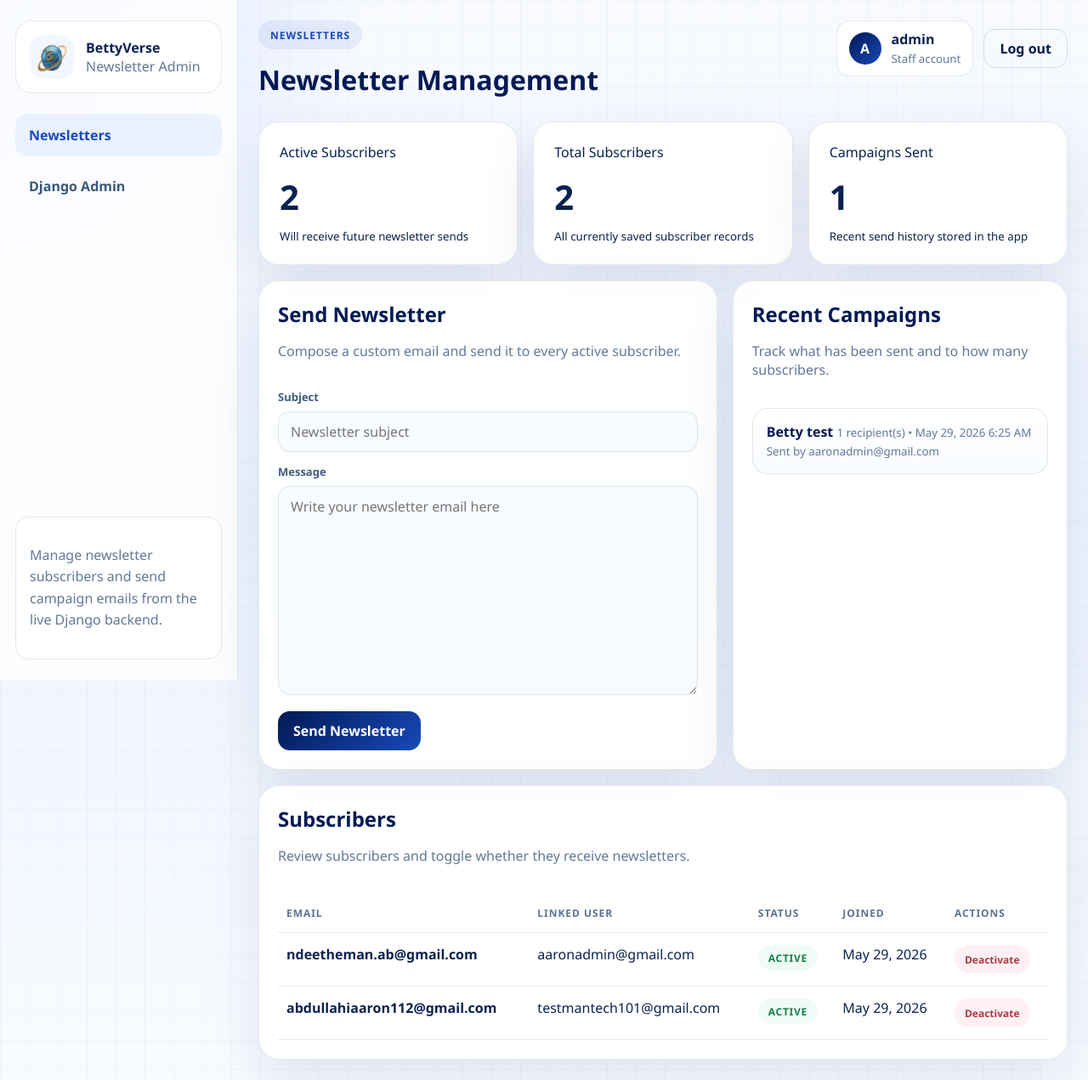
After one commit to AaronTech112/BettyVerse-Backend, a Django app: page /admin-panel/newsletters/ in a window 1280 px wide. The commit adds this page. Shown: the whole page at 85% size. Run offline with Django 5.2, Linux system fonts and the light colour scheme; a user stored in the database is signed in; data comes from the database, SQL or seed files in the repository; both versions use the stored data as it was after the commit.

Commit message:
news letter

```diff
--- a/core/forms.py
+++ b/core/forms.py
@@ -1,7 +1,7 @@
 from django import forms
 from django.contrib.auth.forms import AuthenticationForm
 from django.contrib.auth.forms import UserCreationForm
-from .models import Booking, User
+from .models import Booking, NewsletterCampaign, NewsletterSubscriber, User
 
 
 class CustomUserCreationForm(UserCreationForm):
@@ -77,6 +77,32 @@ class EmailVerificationForm(forms.Form):
         return code
 
 
+class NewsletterSubscriptionForm(forms.Form):
+    email = forms.EmailField(
+        widget=forms.EmailInput(
+            attrs={
+                "class": "footer_newsletter_input",
+                "placeholder": "Enter your email address",
+                "aria-label": "Email address",
+                "autocomplete": "email",
+            }
+        )
+    )
+
+    def clean_email(self):
+        return self.cleaned_data["email"].strip().lower()
+
+
+class NewsletterCampaignForm(forms.ModelForm):
+    class Meta:
+        model = NewsletterCampaign
+        fields = ("subject", "body")
+        widgets = {
+            "subject": forms.TextInput(attrs={"placeholder": "Newsletter subject"}),
+            "body": forms.Textarea(attrs={"rows": 10, "placeholder": "Write your newsletter email here"}),
+        }
+
+
 class BookingRequestForm(forms.ModelForm):
     event_datetime = forms.DateTimeField(
         input_formats=(
--- a/core/urls.py
+++ b/core/urls.py
@@ -16,6 +16,10 @@ from .views import (
     DashboardDataView,
     DashboardPasswordChangeView,
     DashboardProfileUpdateView,
+    NewsletterAdminView,
+    NewsletterSubscribeView,
+    NewsletterSubscribeSuccessView,
+    NewsletterSubscriberToggleView,
     BookingView,
     CartView,
     CustomLoginView,
@@ -46,6 +50,8 @@ urlpatterns = [
     path('checkout/stripe/webhook/', CheckoutStripeWebhookView.as_view(), name='checkout_stripe_webhook'),
     path('blog/', BlogView.as_view(), name='blog'),
     path('signup/', SignUpView.as_view(), name='signup'),
+    path('newsletter/subscribe/', NewsletterSubscribeView.as_view(), name='newsletter_subscribe'),
+    path('newsletter/success/', NewsletterSubscribeSuccessView.as_view(), name='newsletter_subscribe_success'),
     path('verify-email/', VerifyEmailView.as_view(), name='verify_email'),
     path('login/', CustomLoginView.as_view(), name='login'),
     path('logout/', LogoutView.as_view(), name='logout'),
@@ -55,6 +61,8 @@ urlpatterns = [
     path('dashboard/address/save/', DashboardAddressSaveView.as_view(), name='dashboard_address_save'),
     path('dashboard/password/change/', DashboardPasswordChangeView.as_view(), name='dashboard_password_change'),
     path('admin-panel/', AdminPanelView.as_view(), name='admin_panel'),
+    path('admin-panel/newsletters/', NewsletterAdminView.as_view(), name='newsletter_admin'),
+    path('admin-panel/newsletters/subscribers/<int:subscriber_id>/toggle/', NewsletterSubscriberToggleView.as_view(), name='newsletter_subscriber_toggle'),
     # Legacy .html URLs (compatibility while frontend transitions to Django URLs)
     path('index.html', HomeView.as_view(), name='home_html'),
     path('about.html', AboutView.as_view(), name='about_html'),
--- a/core/views.py
+++ b/core/views.py
@@ -1,6 +1,7 @@
 import json
 import importlib
 import random
+from urllib.parse import urlencode
 from datetime import timedelta
 from decimal import Decimal, InvalidOperation
 from django.conf import settings
@@ -8,20 +9,39 @@ from django.core.mail import send_mail
 from django.db import transaction
 from django.db.models import Q
 from django.http import HttpResponse, JsonResponse
-from django.shortcuts import get_object_or_404, redirect
+from django.shortcuts import get_object_or_404, redirect, render
+from django.utils.http import url_has_allowed_host_and_scheme
 from django.utils.text import slugify
 from django.utils import timezone
 from django.urls import reverse, reverse_lazy
 from django.views import View
 from django.views.generic import CreateView, TemplateView
-from django.contrib.auth.mixins import LoginRequiredMixin
+from django.contrib.auth.mixins import LoginRequiredMixin, UserPassesTestMixin
 from django.contrib.auth import login, update_session_auth_hash
 from django.contrib.auth.views import LoginView
 from django.contrib import messages
 from django.views.decorators.csrf import csrf_exempt
 from django.utils.decorators import method_decorator
-from .forms import BookingRequestForm, CustomUserCreationForm, EmailAuthenticationForm, EmailVerificationForm
-from .models import AddOn, Address, Booking, Order, OrderItem, OrderItemAddOn, Package, User
+from .forms import (
+    BookingRequestForm,
+    CustomUserCreationForm,
+    EmailAuthenticationForm,
+    EmailVerificationForm,
+    NewsletterCampaignForm,
+    NewsletterSubscriptionForm,
+)
+from .models import (
+    AddOn,
+    Address,
+    Booking,
+    NewsletterCampaign,
+    NewsletterSubscriber,
+    Order,
+    OrderItem,
+    OrderItemAddOn,
+    Package,
+    User,
+)
 
 try:
     import stripe
@@ -81,6 +101,52 @@ def _email_verification_code_is_valid(user, code):
         return False
     expires_at = sent_at + timedelta(minutes=VERIFICATION_CODE_TTL_MINUTES)
     return timezone.now() <= expires_at
+
+
+def _get_safe_next_url(request, fallback_name="home"):
+    next_url = str(
+        request.POST.get("next")
+        or request.GET.get("next")
+        or request.META.get("HTTP_REFERER")
+        or ""
+    ).strip()
+    if next_url and url_has_allowed_host_and_scheme(next_url, {request.get_host()}, require_https=request.is_secure()):
+        return next_url
+    return reverse(fallback_name)
+
+
+def _send_newsletter_campaign(campaign, subscribers):
+    sent_count = 0
+    for subscriber in subscribers:
+        send_mail(
+            campaign.subject,
+            campaign.body,
+            settings.DEFAULT_FROM_EMAIL,
+            [subscriber.email],
+            fail_silently=False,
+        )
+        sent_count += 1
+    campaign.recipient_count = sent_count
+    campaign.sent_at = timezone.now()
+    campaign.save(update_fields=["recipient_count", "sent_at"])
+    return sent_count
+
+
+def _send_newsletter_welcome_email(subscriber):
+    subject = "Welcome to the BettyVerse newsletter"
+    message = (
+        f"Hello,\n\n"
+        f"Welcome to the BettyVerse newsletter.\n\n"
+        f"You are now subscribed with: {subscriber.email}\n\n"
+        "You will receive updates about offers, styling trends, and new package launches."
+    )
+    send_mail(
+        subject,
+        message,
+        settings.DEFAULT_FROM_EMAIL,
+        [subscriber.email],
+        fail_silently=False,
+    )
 
 
 def _resolve_package_image_url(package):
@@ -577,6 +643,127 @@ class CustomLoginView(LoginView):
         return super().form_invalid(form)
 
 
+class StaffRequiredMixin(LoginRequiredMixin, UserPassesTestMixin):
+    login_url = reverse_lazy("login")
+
+    def test_func(self):
+        return bool(self.request.user.is_staff)
+
+    def handle_no_permission(self):
+        if self.request.user.is_authenticated:
+            messages.error(self.request, "You do not have permission to access that page.")
+            return redirect("home")
+        return super().handle_no_permission()
+
+
+class NewsletterSubscribeView(View):
+    def post(self, request, *args, **kwargs):
+        form = NewsletterSubscriptionForm(request.POST)
+        redirect_target = _get_safe_next_url(request)
+
+        if not form.is_valid():
+            messages.error(request, "Please enter a valid email address for the newsletter.")
+            return redirect(redirect_target)
+
+        email = form.cleaned_data["email"]
+        subscriber, created = NewsletterSubscriber.objects.get_or_create(
+            email=email,
+            defaults={
+                "user": request.user if request.user.is_authenticated else None,
+                "is_active": True,
+            },
+        )
+
+        updates = []
+        if not created and not subscriber.is_active:
+            subscriber.is_active = True
+            updates.append("is_active")
+        if request.user.is_authenticated and subscriber.user_id is None:
+            subscriber.user = request.user
+            updates.append("user")
+        if updates:
+            subscriber.save(update_fields=updates)
+
+        status = "already-subscribed"
+        if created or updates:
+            try:
+                _send_newsletter_welcome_email(subscriber)
+            except Exception:
+                messages.error(request, "You were subscribed, but we could not send the welcome email right now.")
+            status = "subscribed"
+
+        query = urlencode(
+            {
+                "email": subscriber.email,
+                "status": status,
+                "return_to": redirect_target,
+            }
+        )
+        return redirect(f"{reverse('newsletter_subscribe_success')}?{query}")
+
+
+class NewsletterSubscribeSuccessView(TemplateView):
+    template_name = "newsletter/success.html"
+
+    def get_context_data(self, **kwargs):
+        context = super().get_context_data(**kwargs)
+        email = str(self.request.GET.get("email") or "").strip().lower()
+        status = str(self.request.GET.get("status") or "subscribed").strip().lower()
+        return_to = _get_safe_next_url(self.request, fallback_name="home")
+        context["subscriber_email"] = email
+        context["subscription_status"] = status
+        context["return_to"] = return_to
+        return context
+
+
+class NewsletterAdminView(StaffRequiredMixin, TemplateView):
+    template_name = "admin-panel/newsletters.html"
+
+    def get_context_data(self, **kwargs):
+        context = super().get_context_data(**kwargs)
+        context["subscribers"] = NewsletterSubscriber.objects.order_by("-created_at")
+        context["campaigns"] = NewsletterCampaign.objects.select_related("sent_by").order_by("-created_at")[:20]
+        context["form"] = kwargs.get("form") or NewsletterCampaignForm()
+        context["active_subscriber_count"] = NewsletterSubscriber.objects.filter(is_active=True).count()
+        return context
+
+    def post(self, request, *args, **kwargs):
+        form = NewsletterCampaignForm(request.POST)
+        subscribers = list(NewsletterSubscriber.objects.filter(is_active=True).order_by("email"))
+
+        if not subscribers:
+            messages.error(request, "There are no active newsletter subscribers to send to yet.")
+            return self.render_to_response(self.get_context_data(form=form))
+
+        if not form.is_valid():
+            messages.error(request, "Please complete the newsletter subject and message.")
+            return self.render_to_response(self.get_context_data(form=form))
+
+        campaign = form.save(commit=False)
+        campaign.sent_by = request.user
+        campaign.save()
+
+        try:
+            sent_count = _send_newsletter_campaign(campaign, subscribers)
+        except Exception as exc:
+            campaign.delete()
+            messages.error(request, f"Unable to send newsletter emails right now: {exc}")
+            return self.render_to_response(self.get_context_data(form=form))
+
+        messages.success(request, f"Newsletter sent successfully to {sent_count} subscriber(s).")
+        return redirect("newsletter_admin")
+
+
+class NewsletterSubscriberToggleView(StaffRequiredMixin, View):
+    def post(self, request, subscriber_id, *args, **kwargs):
+        subscriber = get_object_or_404(NewsletterSubscriber, id=subscriber_id)
+        subscriber.is_active = not subscriber.is_active
+        subscriber.save(update_fields=["is_active", "updated_at"])
+        state = "active" if subscriber.is_active else "inactive"
+        messages.success(request, f"{subscriber.email} is now marked as {state}.")
+        return redirect("newsletter_admin")
+
+
 class DashboardView(LoginRequiredMixin, TemplateView):
     template_name = 'user-dashboard.html'
     login_url = reverse_lazy('login')
--- a/static/admin-panel/admin.css
+++ b/static/admin-panel/admin.css
@@ -109,7 +109,8 @@ textarea {
 }
 
 .admin-auth__notes li::before {
-  content: "+";`r`n  margin-right: 10px;
+  content: "+";
+  margin-right: 10px;
 }
 
 .admin-auth__panel {
@@ -306,13 +307,16 @@ textarea {
 }
 
 .admin-nav__item {
+  display: block;
   text-align: left;
   min-height: 50px;
+  line-height: 50px;
   padding: 0 16px;
   border-radius: 14px;
   background: transparent;
   color: #38577d;
   font-weight: 700;
+  text-decoration: none;
 }
 
 .admin-nav__item.is-active,
--- a/templates/admin-panel/index.html
+++ b/templates/admin-panel/index.html
@@ -64,6 +64,7 @@
           <button class="admin-nav__item" type="button" data-admin-view-trigger="packages">Packages</button>
           <button class="admin-nav__item" type="button" data-admin-view-trigger="bookings">Bookings</button>
           <button class="admin-nav__item" type="button" data-admin-view-trigger="orders">Orders</button>
+          <a class="admin-nav__item" href="{% url 'newsletter_admin' %}">Newsletters</a>
         </nav>
         <div class="admin-sidebar__footer">
           <p>This panel is not linked from the public site.</p>
--- /dev/null
+++ b/templates/admin-panel/newsletters.html
@@ -0,0 +1,181 @@
+{% load static %}
+<!DOCTYPE html>
+<html lang="en">
+<head>
+  <meta charset="UTF-8">
+  <meta name="viewport" content="width=device-width, initial-scale=1.0">
+  <title>Newsletter Admin | BettyVerse</title>
+  <meta name="robots" content="noindex,nofollow">
+  <link rel="icon" href="{% static 'images/logo.png' %}" type="image/png">
+  <link rel="stylesheet" href="{% static 'admin-panel/admin.css' %}">
+</head>
+<body class="admin-body">
+  <div class="admin-shell">
+    <aside class="admin-sidebar">
+      <div class="admin-sidebar__brand">
+        <img src="{% static 'images/logo.png' %}" alt="BettyVerse logo">
+        <div>
+          <strong>BettyVerse</strong>
+          <span>Newsletter Admin</span>
+        </div>
+      </div>
+      <nav class="admin-nav" aria-label="Admin navigation">
+        <a class="admin-nav__item is-active" href="{% url 'newsletter_admin' %}">Newsletters</a>
+        <a class="admin-nav__item" href="{% url 'admin:index' %}">Django Admin</a>
+      </nav>
+      <div class="admin-sidebar__footer">
+        <p>Manage newsletter subscribers and send campaign emails from the live Django backend.</p>
+      </div>
+    </aside>
+
+    <div class="admin-main">
+      <header class="admin-topbar">
+        <div>
+          <span class="admin-chip admin-chip--soft">Newsletters</span>
+          <h1>Newsletter Management</h1>
+        </div>
+        <div class="admin-topbar__actions">
+          <div class="admin-user-pill">
+            <span class="admin-user-pill__avatar">{{ request.user.username|first|upper }}</span>
+            <div>
+              <strong>{{ request.user.get_full_name|default:request.user.username }}</strong>
+              <small>Staff account</small>
+            </div>
+          </div>
+          <form method="post" action="{% url 'logout' %}" style="display: inline;">
+            {% csrf_token %}
+            <button class="admin-btn admin-btn--ghost" type="submit">Log out</button>
+          </form>
+        </div>
+      </header>
+
+      <main class="admin-content">
+        {% if messages %}
+        {% for message in messages %}
+        <div class="admin-banner{% if message.tags %} is-{{ message.tags }}{% endif %}">{{ message }}</div>
+        {% endfor %}
+        {% endif %}
+
+        <div class="admin-metric-grid">
+          <article class="admin-metric-card">
+            <span>Active Subscribers</span>
+            <strong>{{ active_subscriber_count }}</strong>
+            <small>Will receive future newsletter sends</small>
+          </article>
+          <article class="admin-metric-card">
+            <span>Total Subscribers</span>
+            <strong>{{ subscribers|length }}</strong>
+            <small>All currently saved subscriber records</small>
+          </article>
+          <article class="admin-metric-card">
+            <span>Campaigns Sent</span>
+            <strong>{{ campaigns|length }}</strong>
+            <small>Recent send history stored in the app</small>
+          </article>
+        </div>
+
+        <div class="admin-split admin-split--wide" style="margin-top: 18px;">
+          <section class="admin-panel-card">
+            <div class="admin-panel-card__head">
+              <div>
+                <h2>Send Newsletter</h2>
+                <p>Compose a custom email and send it to every active subscriber.</p>
+              </div>
+            </div>
+            <form class="admin-form-grid" method="post">
+              {% csrf_token %}
+              <label class="admin-field admin-field--full">
+                <span>Subject</span>
+                {{ form.subject }}
+                {{ form.subject.errors }}
+              </label>
+              <label class="admin-field admin-field--full">
+                <span>Message</span>
+                {{ form.body }}
+                {{ form.body.errors }}
+              </label>
+              <div class="admin-form-actions admin-field--full">
+                <button class="admin-btn admin-btn--primary" type="submit">Send Newsletter</button>
+              </div>
+            </form>
+          </section>
+
+          <section class="admin-panel-card">
+            <div class="admin-panel-card__head">
+              <div>
+                <h2>Recent Campaigns</h2>
+                <p>Track what has been sent and to how many subscribers.</p>
+              </div>
+            </div>
+            {% if campaigns %}
+            <div class="admin-list-stack">
+              {% for campaign in campaigns %}
+              <div class="admin-list-row">
+                <strong>{{ campaign.subject }}</strong>
+                <small>{{ campaign.recipient_count }} recipient(s){% if campaign.sent_at %} • {{ campaign.sent_at|date:"M j, Y g:i A" }}{% endif %}</small>
+                <small>{% if campaign.sent_by %}Sent by {{ campaign.sent_by.email }}{% else %}Sent by system{% endif %}</small>
+              </div>
+              {% endfor %}
+            </div>
+            {% else %}
+            <div class="admin-empty-state">No newsletter campaigns have been sent yet.</div>
+            {% endif %}
+          </section>
+        </div>
+
+        <section class="admin-panel-card" style="margin-top: 18px;">
+          <div class="admin-panel-card__head">
+            <div>
+              <h2>Subscribers</h2>
+              <p>Review subscribers and toggle whether they receive newsletters.</p>
+            </div>
+          </div>
+          <div class="admin-table-wrap">
+            <table class="admin-table">
+              <thead>
+                <tr>
+                  <th>Email</th>
+                  <th>Linked User</th>
+                  <th>Status</th>
+                  <th>Joined</th>
+                  <th>Actions</th>
+                </tr>
+              </thead>
+              <tbody>
+                {% for subscriber in subscribers %}
+                <tr>
+                  <td><strong>{{ subscriber.email }}</strong></td>
+                  <td>{% if subscriber.user %}{{ subscriber.user.email }}{% else %}-{% endif %}</td>
+                  <td>
+                    {% if subscriber.is_active %}
+                    <span class="admin-badge is-paid">active</span>
+                    {% else %}
+                    <span class="admin-badge is-cancelled">inactive</span>
+                    {% endif %}
+                  </td>
+                  <td>{{ subscriber.created_at|date:"M j, Y" }}</td>
+                  <td>
+                    <form method="post" action="{% url 'newsletter_subscriber_toggle' subscriber.id %}">
+                      {% csrf_token %}
+                      <button class="admin-table__action{% if subscriber.is_active %} is-danger{% else %} is-success{% endif %}" type="submit">
+                        {% if subscriber.is_active %}Deactivate{% else %}Reactivate{% endif %}
+                      </button>
+                    </form>
+                  </td>
+                </tr>
+                {% empty %}
+                <tr>
+                  <td colspan="5">
+                    <div class="admin-empty-state">No newsletter subscribers yet.</div>
+                  </td>
+                </tr>
+                {% endfor %}
+              </tbody>
+            </table>
+          </div>
+        </section>
+      </main>
+    </div>
+  </div>
+</body>
+</html>
```
Also changed, not shown: core/admin.py (+20 -2 lines), core/models.py (+26 -0 lines), core/tests.py (+79 -1 lines), templates/about.html (+9 -3 lines), templates/blog.html (+9 -3 lines), templates/booking.html (+9 -3 lines), templates/cart.html (+9 -3 lines), templates/index.html (+9 -3 lines), templates/newsletter/success.html (added, +59 -0 lines), templates/packages.html (+9 -3 lines), templates/services.html (+9 -3 lines), core/migrations/0003_newslettercampaign_newslettersubscriber.py (added), db.sqlite3.
